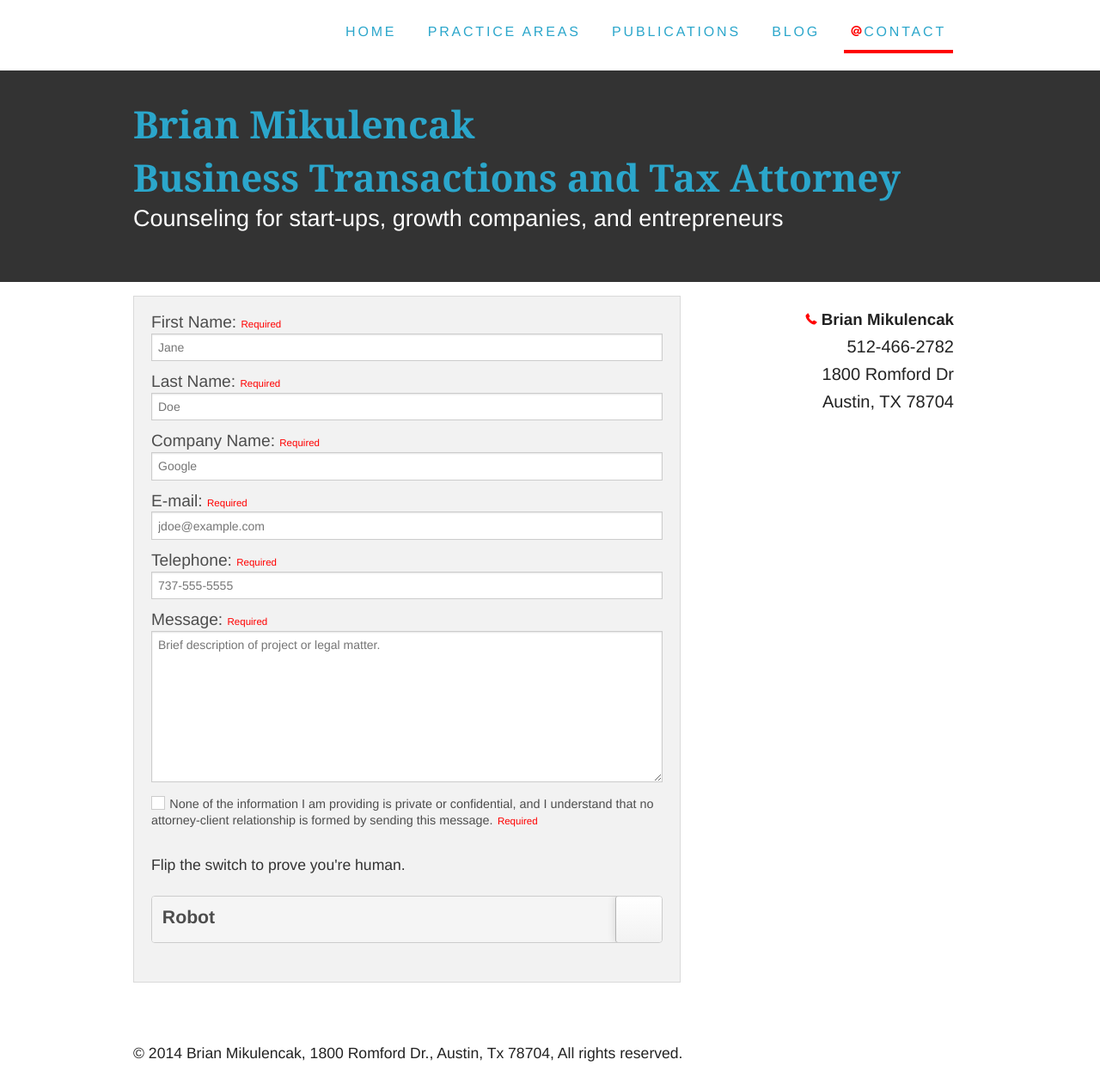
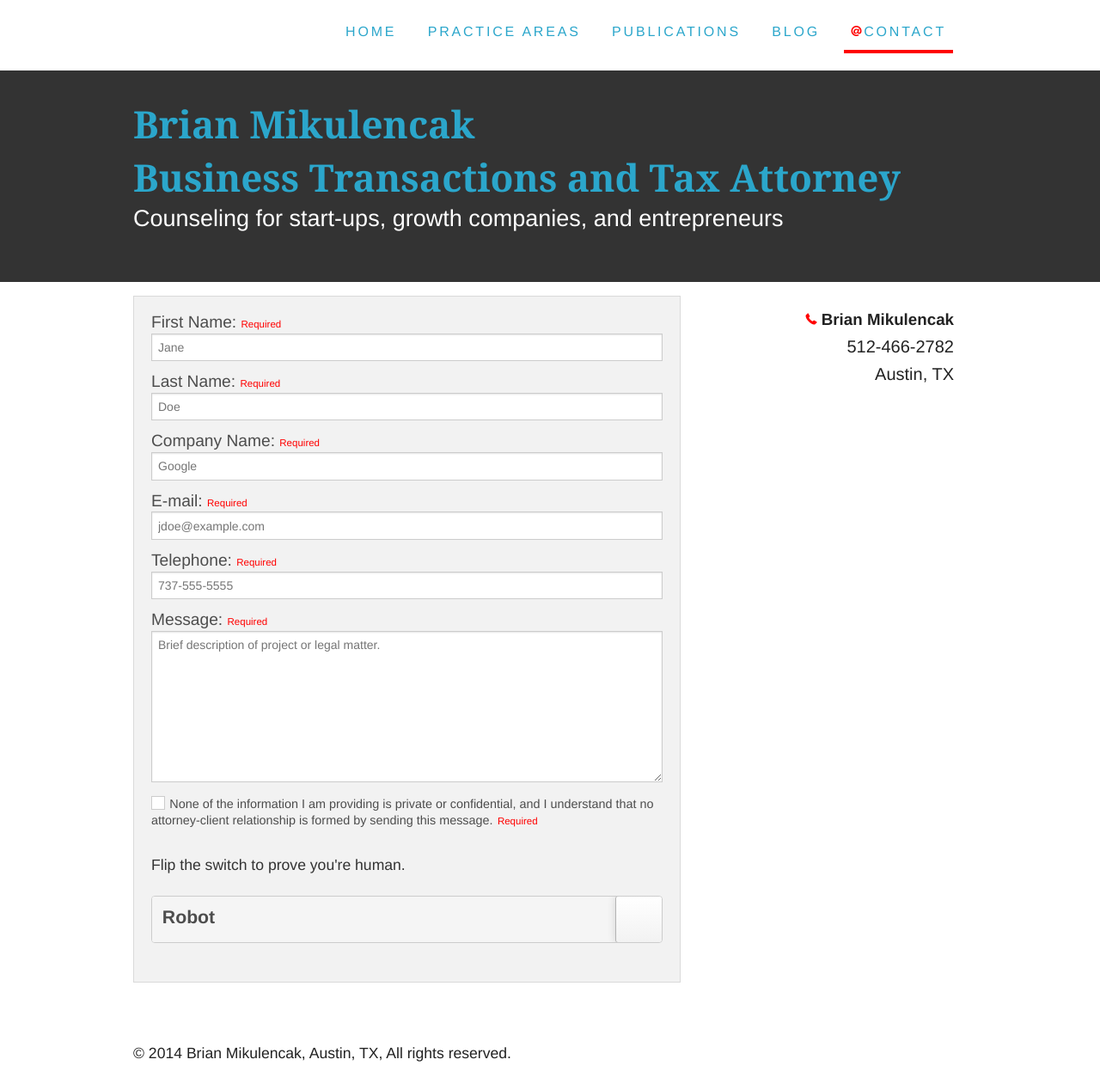
Before and after one commit to brianmik/bmaustinlaw, a Jekyll site: the page built from contact.html, in a window 1280 px wide. Shown: the whole page at 86% size. Built offline with Jekyll 4.4.1, drawn with Linux system fonts in a browser that asks for light colours; Markdown is read by kramdown in place of the engine named in the settings.

Commit message:
Limit Location to City
Removed street address from pages

```diff
--- a/_config.yml
+++ b/_config.yml
@@ -13,7 +13,7 @@ footer: <div id="bottom">
           <div class="row">
             <div class="large-12 columns">
               <footer>
-                <p>&copy; 2014 Brian Mikulencak, 1800 Romford Dr., Austin, Tx 78704, All rights reserved.</p>
+                <p>&copy; 2014 Brian Mikulencak, Austin, TX, All rights reserved.</p>
               </footer>
             </div>
           </div>
--- a/contact.html
+++ b/contact.html
@@ -47,8 +47,7 @@ title:  Contact Me
             <ul class="vcard">
               <li class="fn"><i class="fi-telephone size-72 red"></i> Brian Mikulencak</li>
               <li class="tel">512-466-2782</li>
-              <li class="address"><span class="number">1800</span> <span class="street">Romford Dr</span></li>
-              <li class="locality"><span class="city">Austin</span>, <span class="state">TX</span> <span class="zip">78704</span></li>
+              <li class="locality"><span class="city">Austin</span>, <span class="state">TX</span></li>
             </ul>
         </div>
       </section>
```
